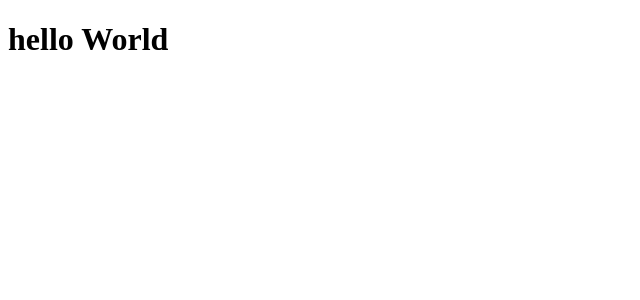
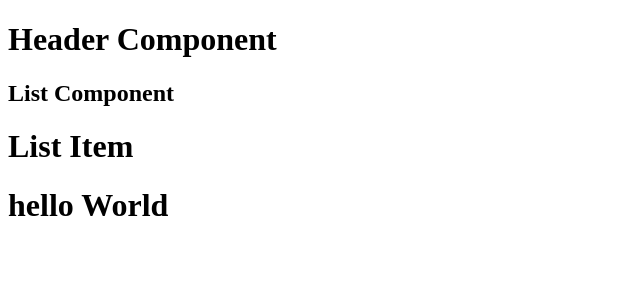
Before and after one commit to JohanesKristiadi/LearnReact, a React (Create React App) app: page / in a window 1280 px wide. Shown: the top 300 px of the page, without its empty margins (0-640 px from the left). Built offline with nearby package versions, Linux system fonts and the light colour scheme.

Commit message:
Create List.js dan ListItem.js

```diff
--- a/src/components/App.js
+++ b/src/components/App.js
@@ -1,4 +1,6 @@
-import React from "react";
+import React from "react"
+import Header from "./Header";
+import List from "./List"
 
 // membuat komponen dengan menggunakan class
 
@@ -6,6 +8,8 @@
     render(){
         return(
             <div>
+                <Header/>
+                <List/>
                 <h1>hello World</h1>
             </div>
         )
--- /dev/null
+++ b/src/components/List.js
@@ -0,0 +1,15 @@
+import React from "react"
+import ListItem from "./ListItem";
+
+class List extends React.Component {
+    render() {
+        return (
+            <div>
+                <h2>List Component</h2>
+                <ListItem/>
+            </div>
+        )
+    }
+}
+
+export default List;
--- /dev/null
+++ b/src/components/ListItem.js
@@ -0,0 +1,13 @@
+import React from "react";
+
+class ListItem extends React.Component {
+    render(){
+        return(
+            <div>
+                <h1> List Item</h1>
+            </div>
+        )
+    }
+}
+
+export default ListItem;
```
Also changed, not shown: src/components/Header.js (+4 -4 lines).
